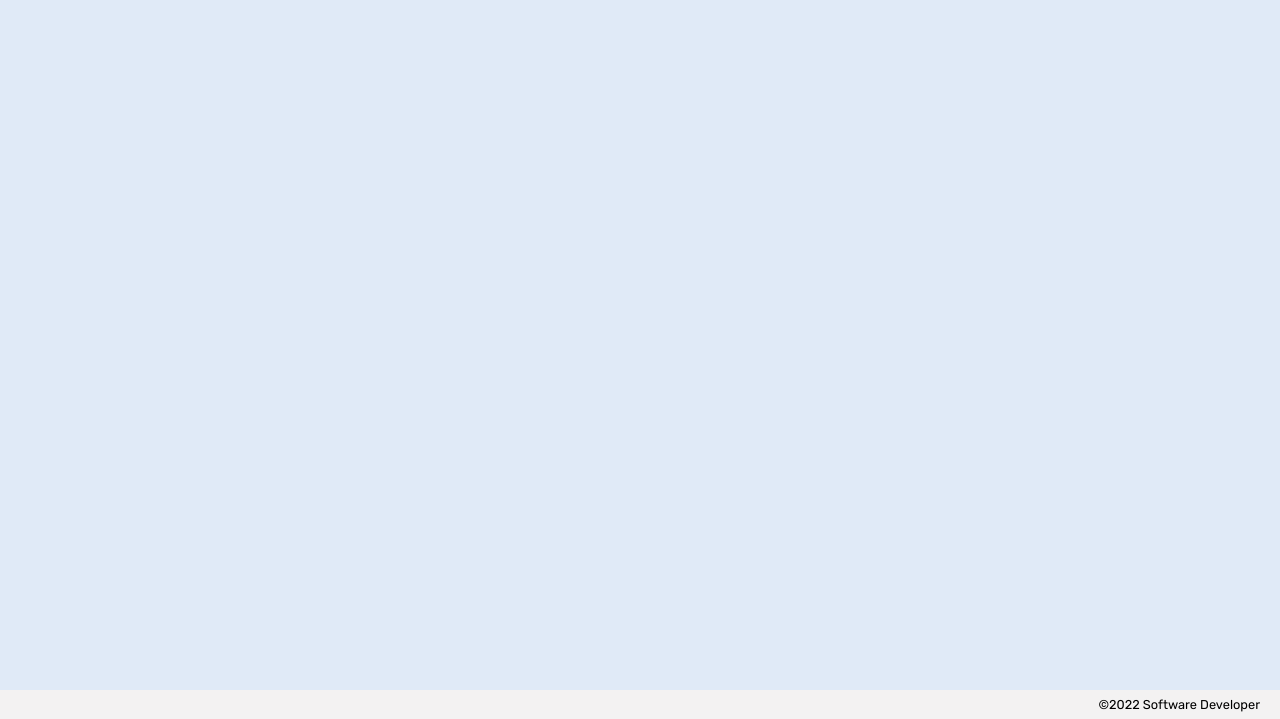
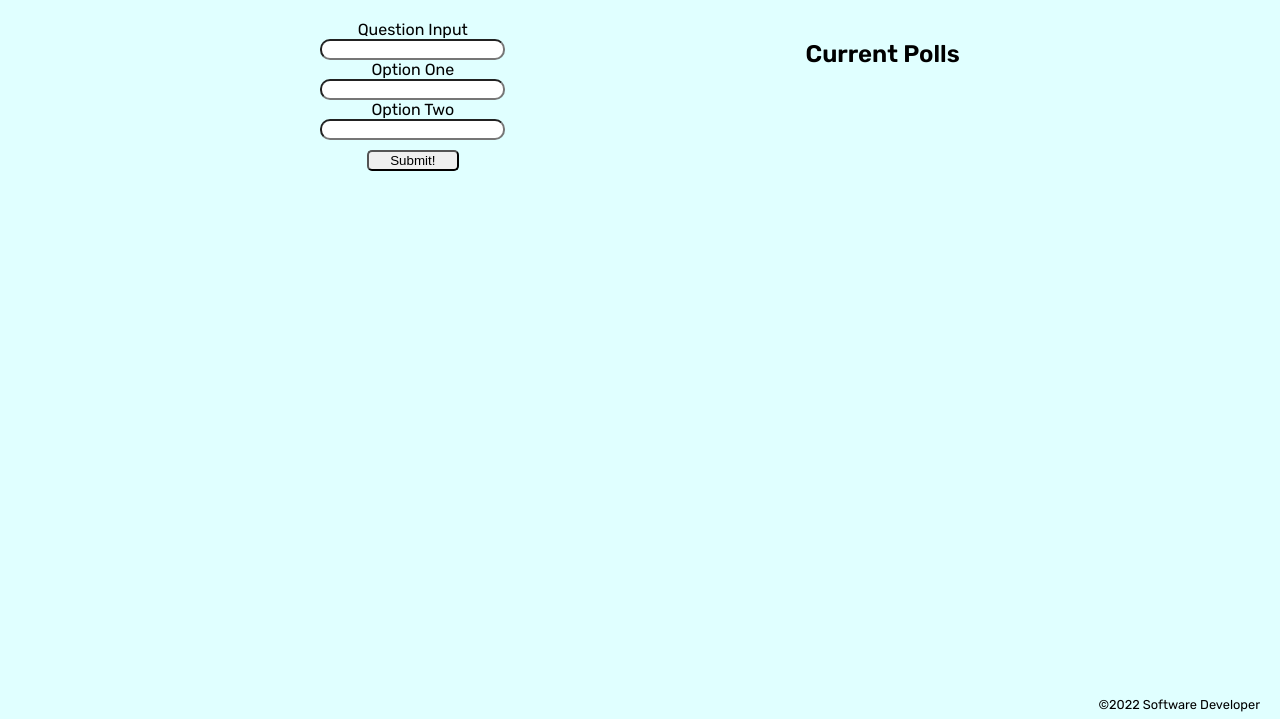
Before and after one commit to Eddie-Kuo/poll-tracker-supabase-from-scratch, a plain HTML site: page index.html in a window 1280 px wide. Shown: the part 81-800 px from the top of the page. Drawn offline with nearby package versions, Linux system fonts and the light colour scheme.

Commit message:
set up HTML and basic CSS + added input functionality

```diff
--- a/app.js
+++ b/app.js
@@ -1,8 +1,21 @@
-// import functions and grab DOM elements
 
-// let state
 
-// set event listeners
-  // get user input
-  // use user input to update state
-  // update DOM to reflect the new state
+const inputForm = document.querySelector('.input-section');
+
+let userQuestion = '';
+let optionOne = '';
+let optionTwo = '';
+
+inputForm.addEventListener('submit', (event) => {
+
+    event.preventDefault();
+    const data = new FormData(inputForm);
+
+    userQuestion = data.get('user-question');
+    optionOne = data.get('option-one');
+    optionTwo = data.get('option-two');
+
+    inputForm.reset();
+    console.log(userQuestion, optionOne, optionTwo);
+
+});
--- a/index.html
+++ b/index.html
@@ -12,6 +12,9 @@
         href="https://fonts.googleapis.com/css2?family=Rubik:wght@300;400;600&family=Titillium+Web:wght@200;400;600&display=swap">
     <link rel="stylesheet" href="/styles/reset.css" />
     <link rel="stylesheet" href="/styles/global.css" />
+
+    <script defer src="https://cdn.jsdelivr.net/npm/@supabase/supabase-js"></script>
+
     <title>Web App</title>
 </head>
 
@@ -23,6 +26,30 @@
 
     <main>
 
+        <div class="top-section">
+            <section class="left-section">
+                    <form class="input-section">
+                        <label>
+                            Question Input
+                            <input name="user-question">
+                        </label>
+                        <label>
+                            Option One
+                            <input name="option-one">
+                        </label>
+                        <label>
+                            Option Two
+                            <input name="option-two">
+                        </label>
+                        <button class="submit-button">Submit!</button>
+                    </form>
+            </section>
+
+            <section class="right-section">
+                <h2 class="current-poll-container">Current Polls</h2>
+            </section>
+        </div>
+
     </main>
 
     <footer>&copy;2022 Software Developer</footer>
--- a/styles/global.css
+++ b/styles/global.css
@@ -7,9 +7,9 @@
 body {
     height: 100vh;
     font-family: 'Rubik', san-serif;
-    background: var(--background);
     display: grid;
     grid-template-rows: auto 1fr auto;
+    background-color: lightcyan;
 }
 
 header {
@@ -17,7 +17,6 @@ header {
     top: 0;
     display: flex;
     align-items: center;
-    background-color: var(--header-background);
 }
 
 main {
@@ -31,5 +30,23 @@ footer {
     font-size: .8em;
     display: flex;
     justify-content: flex-end;
-    background-color: var(--footer-background);
 }
+
+.top-section {
+    display: flex;
+    flex-direction: row;
+    justify-content: space-evenly;
+    text-align: center;
+}
+
+.input-section input{
+    display: flex;
+    flex-direction: column;
+    border-radius: 10px;
+}
+
+.submit-button {
+    width: 50%;
+    margin: 10px;
+    border-radius: 5px;
+}
```
